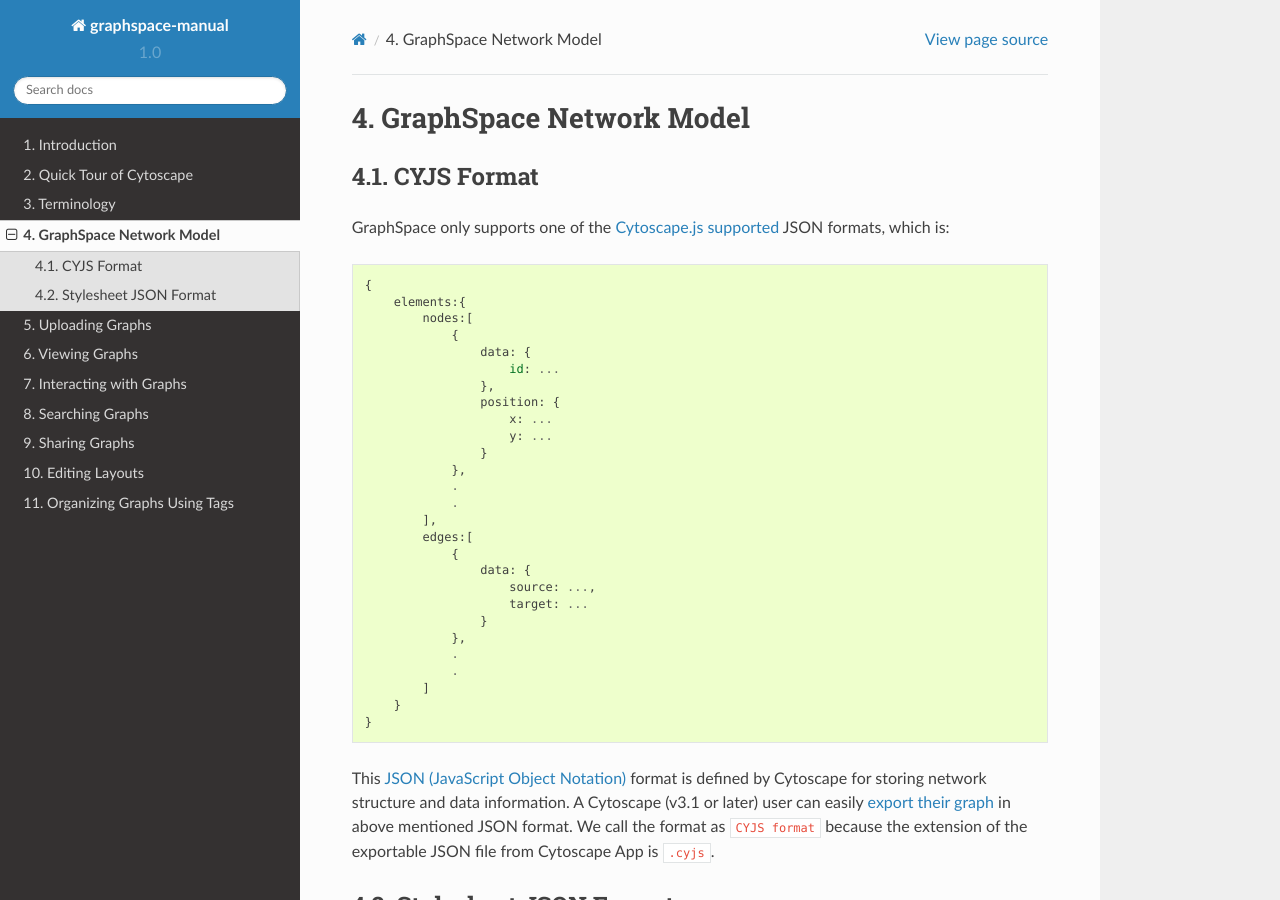
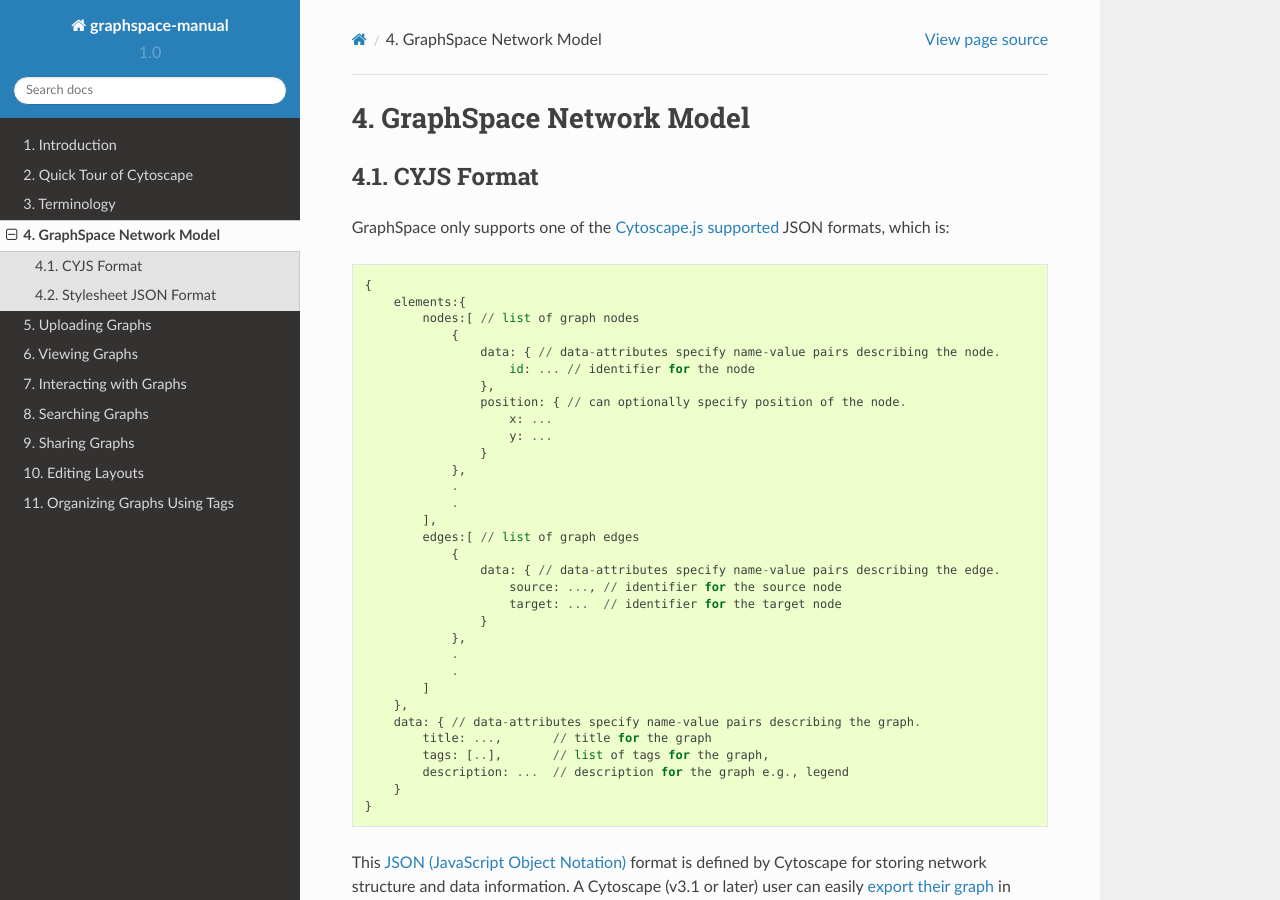
Before and after one commit to adbharadwaj/graphspace-manual, a Sphinx documentation site: the page built from docs/GraphSpace_Network_Model.md, in a window 1280 px wide and 900 px high. Built offline with Sphinx 7.4.7 and the Read the Docs theme 2.0.0, drawn with Linux system fonts in a browser that asks for light colours.

Commit message:
Update GraphSpace_Network_Model.md

````diff
--- a/docs/GraphSpace_Network_Model.md
+++ b/docs/GraphSpace_Network_Model.md
@@ -2,17 +2,17 @@
 
 ## CYJS Format
 
-GraphSpace only supports one of the [Cytoscape.js supported](http://js.cytoscape.org/#getting-started/specifying-basic-options) JSON formats, which is:
+GraphSpace only supports one of the [Cytoscape.js supported](http://js.cytoscape.org/#notation/elements-json) JSON formats, which is:
 
 ```
 {
     elements:{
-        nodes:[
+        nodes:[ // list of graph nodes
             {
-                data: {
-                    id: ...
+                data: { // data-attributes specify name-value pairs describing the node.
+                    id: ... // identifier for the node
                 },
-                position: {
+                position: { // can optionally specify position of the node.
                     x: ...
                     y: ...
                 }
@@ -20,16 +20,21 @@ GraphSpace only supports one of the [Cytoscape.js supported](http://js.cytoscape
             .
             .
         ],
-        edges:[
+        edges:[ // list of graph edges
             {
-                data: {
-                    source: ...,
-                    target: ...
+                data: { // data-attributes specify name-value pairs describing the edge.
+                    source: ..., // identifier for the source node
+                    target: ...  // identifier for the target node
                 }
             },
             .
             .
         ]
+    },
+    data: { // data-attributes specify name-value pairs describing the graph.
+        title: ...,       // title for the graph
+        tags: [..],       // list of tags for the graph,
+        description: ...  // description for the graph e.g., legend
     }
 }
 ```
````
